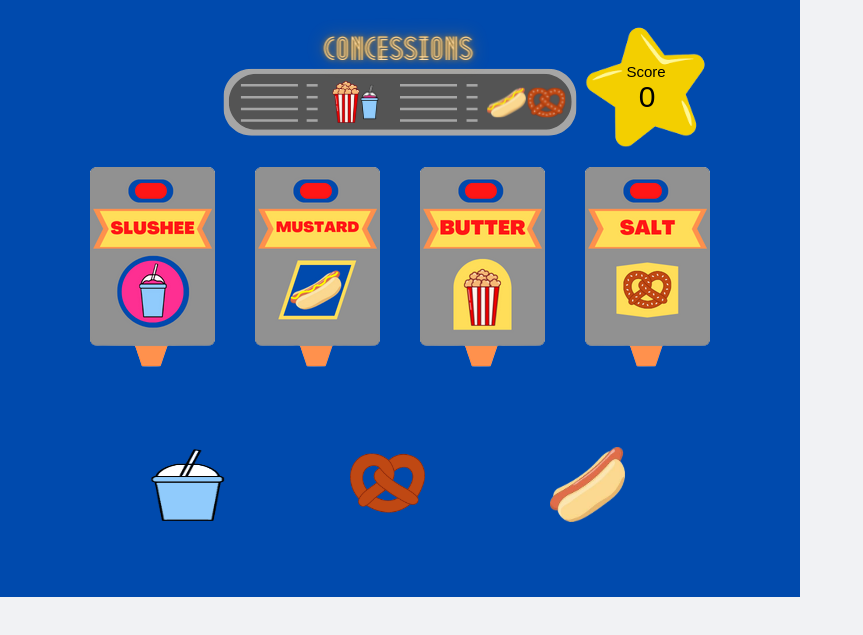
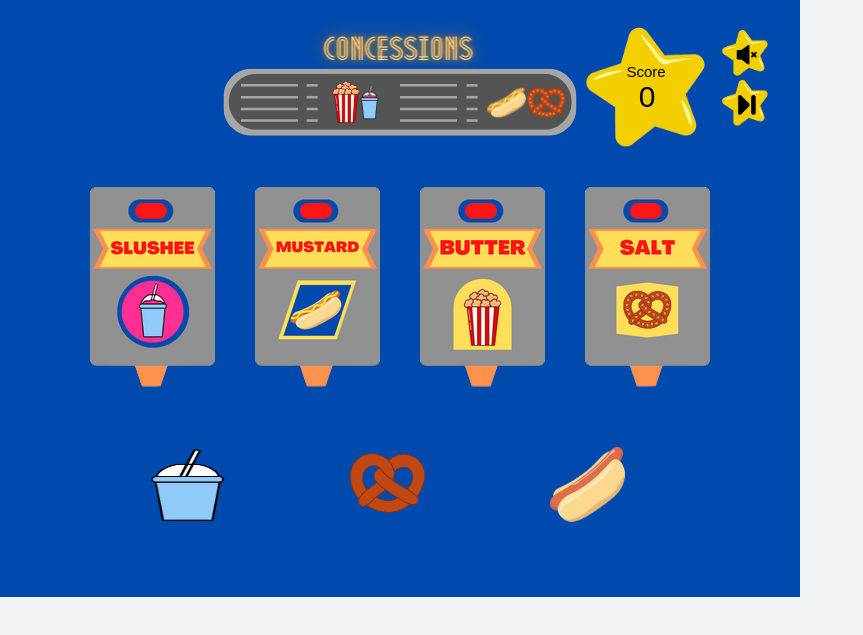
Before and after one commit to katiehan22/NoOutsideSnacks, a website built with webpack: page index.html in a window 1280 px wide. Shown: the part 83-718 px from the top of the page, without its empty margins (0-863 px from the left). Built offline with nearby package versions, Linux system fonts and the light colour scheme.

Commit message:
Add mute and pause icons

```diff
--- a/src/scripts/game.js
+++ b/src/scripts/game.js
@@ -11,6 +11,7 @@ class Game {
     this.el = el; // el is the document query selecter for .canvas-div
     this.background = new Image();
     this.background.src = "assets/images/concessions4.png";
+    this.createMutePause();
     this.createDispensers();
     this.allFoodItems = [];
     this.fillFoodItems();
@@ -38,6 +39,29 @@ class Game {
     let colorValue = keys[randPos];
     let newFoodItem = new FoodItem(10, colorValue);
     this.allFoodItems.push(newFoodItem);
+  }
+
+  createMutePause() {
+    const ul = document.createElement("ul");
+    ul.classList.add("game-buttons");
+    this.el.appendChild(ul);
+
+    let mute = document.createElement("li");
+    mute.classList.add("mute");
+    let imgMute = document.createElement("img");
+    imgMute.src = "assets/images/buttonmute.png";
+    imgMute.id = "mute-img";
+    mute.appendChild(imgMute);
+
+    let pause = document.createElement("li");
+    pause.classList.add("pause");
+    let imgPause = document.createElement("img");
+    imgPause.src = "assets/images/buttonpause.png";
+    imgPause.id = "pause-img";
+    pause.appendChild(imgPause);
+
+    ul.appendChild(mute);
+    ul.appendChild(pause);
   }
 
   createDispensers() {
--- a/src/styles/dispenser.scss
+++ b/src/styles/dispenser.scss
@@ -12,7 +12,28 @@
 .dispenser-machines {
   display: flex;
   justify-content: center;
-  margin-top: 150px;
+  margin-top: 40px;
+}
+
+.game-buttons {
+  display: flex;
+  flex-direction: column;
+  align-items: flex-end;
+  margin-bottom: 20px;
+  margin-top: 30px;
+  margin-right: 30px;
+}
+
+.mute, .pause {
+  max-width: 50px;
+  max-height: 50px;
+  // float: right;
+}
+
+.mute:hover, .pause:hover {
+  // box-shadow: 0 12px 16px 0 rgba(0, 0, 0, 0.24), 0 17px 50px 0 rgba(0, 0, 0, 0.19);
+  box-shadow: rgba(240, 224, 46, 0.4) -4px -4px;
+  cursor: pointer;
 }
 
 .slushee, .hotdog, .popcorn, .pretzel {
```
Also changed, not shown: dist/main.css, dist/main.js.
